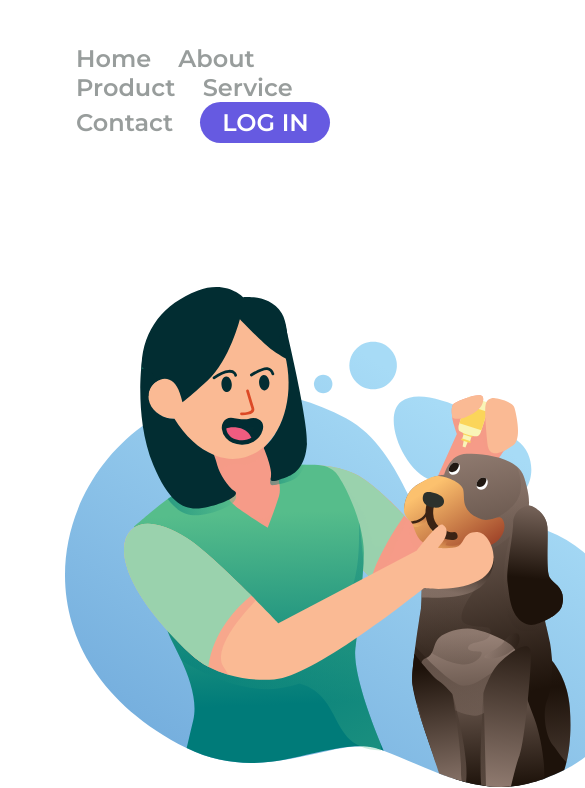
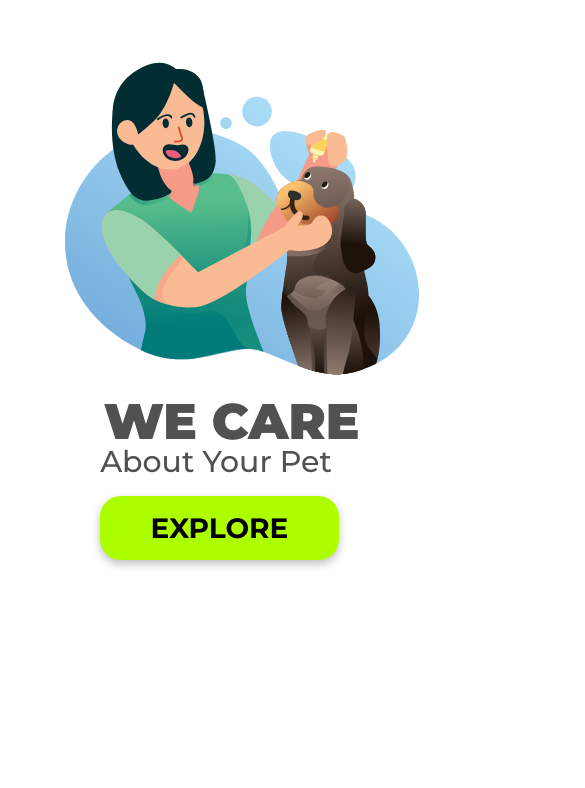
Before and after one commit to joaoelcio/Site-We-Care, a plain HTML site: page index.html in a window 390 px wide. Shown: the top 788 px of the page, 585 px wide, since content can reach past the window. Drawn offline with Linux system fonts and the light colour scheme.

Commit message:
implementação da versão mobile

```diff
--- a/styles.css
+++ b/styles.css
@@ -88,3 +88,49 @@ p {
 section{
     display: inline-block;
 }
+
+@media screen and (max-width: 900px) {
+
+header{
+    display: none;
+}
+
+p{
+    display: none;
+}
+
+.img-logo{
+    width: 354px;
+    height: 317px;
+    display: block;
+    margin-top: 60px;
+    margin-bottom: 15px;
+}
+
+h1{
+    width: 263px;
+    height: 52px;
+    font-size: 50px;
+    line-height: 60.95px;
+}
+
+h2{
+    width: 232px;
+    height: 37px;
+    font-size: 30px;
+    line-height: 36.57px;
+
+}
+
+section{
+    display: block;
+    text-align: center;
+    margin-left: 100px;
+}
+
+.button-main{
+    display: block;
+    margin-top: 15px;
+}
+
+}
```
